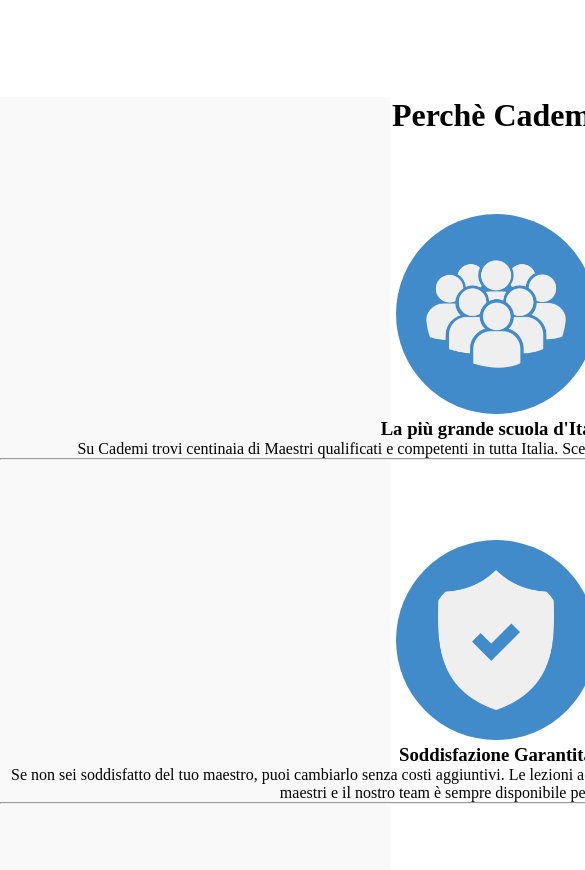
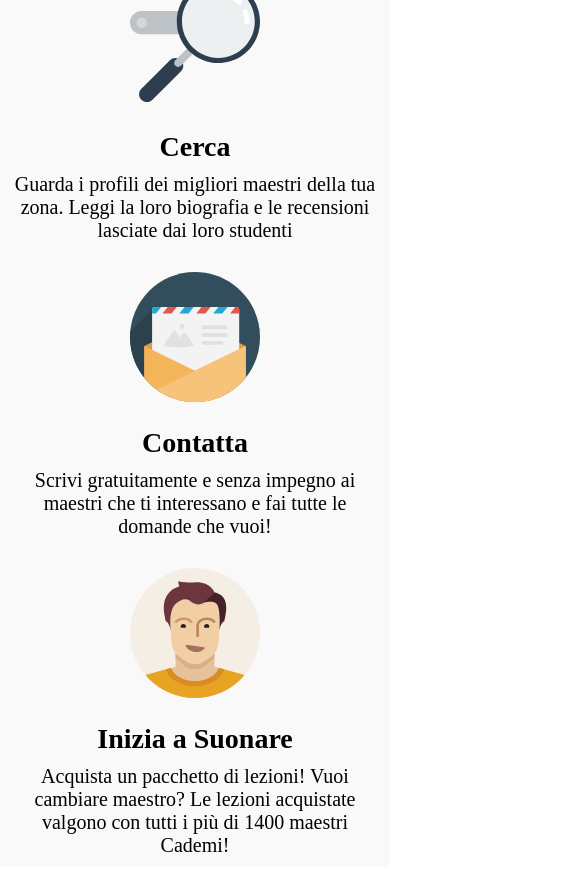
Before and after one commit to sabrina-fontana/html-css-resp-wannabe-12bool, a plain HTML site: page index.html in a window 390 px wide. Shown: the part 833-1703 px from the top of the page, 585 px wide, since content can reach past the window. Drawn offline with Linux system fonts and the light colour scheme.

Commit message:
wannabe responsive

```diff
--- a/css/style.css
+++ b/css/style.css
@@ -1,63 +1,20 @@
-.row {
-  width: 992px;
-  margin-left: auto;
-  margin-right: auto;
-  margin-top: 100px;
+div.container {
+  text-align: center;
+  margin-top: 20px;
 }
 
-/* BLOCCO LEZIONI */
-#lezioni .row>.left,
-#lezioni .row>.right {
-  width: 50%;
-  float: left;
+h1 {
+  padding: 15px 0;
 }
 
-#lezioni .row img {
-  /* per centrare orizzontalmente */
-  display: block;
-  margin-right: auto;
-  margin-left: auto;
+div * {
+  padding: 10px;
 }
 
-#lezioni {
-  text-align: center;
-}
-
-/* BLOCCO STEPS */
-#steps .row>.left,
-#steps .row>.central,
-#steps .row>.right {
-  float: left;
-  width: 33%;
-}
-
-#steps {
-  text-align: center;
-}
-
-/* BLOCCO PERCHE */
-#why {
-  text-align: center;
-}
-
-#why .row>.first,
-#why .row>.second,
-#why .row>.third {
-  width: 100%;
-  margin-top: 80px;
-}
-
-#why .row img {
+#why img {
   background-color: #428bca;
   border-radius: 50%;
   padding: 30px;
-}
-
-/* COMMON */
-.row::after {
-  content: '';
-  display: table;
-  clear: both;
 }
 
 .container.grey {
@@ -68,6 +25,43 @@ img {
   height: 200px;
 }
 
-.clear {
-  clear: both;
+/* MEDIA QUERY */
+@media screen and (min-width: 768px) and (max-width: 991px) {
+  h3 {
+    font-size: 25px;
+  }
+
+  div * {
+    padding: 15px;
+  }
+
+  img {
+    height: 160px;
+  }
+
+  #why img {
+    height: 140px;
+    padding: 12px;
+  }
 }
+
+
+@media screen and (max-width: 767px) {
+  body {
+    font-size: 20px;
+  }
+
+  h3 {
+    font-size: 28px;
+  }
+
+  img {
+    height: 150px;
+  }
+
+  #why img {
+    height: 120px;
+    padding: 12px;
+  }
+
+}
--- a/index.html
+++ b/index.html
@@ -9,63 +9,55 @@
   </head>
   <body>
     <div id="lezioni" class="container">
-      <div class="row">
       <h1>Lezioni dove vuoi tu</h1>
-        <div class="left">
+      <div class="col-lg-6 col-xs-12">
         <img src="img/icon/maps.png" alt="">
         <h3>A casa tua</h3>
         Scegli il tuo maestro preferito e prenota la prima lezione a casa tua, a casa del maestro o nel suo studio
       </div>
-        <div class="right">
+      <div class="col-lg-6 col-xs-12">
         <img src="img/icon/screen.png" alt="">
         <h3>Online</h3>
         Impara senza muoverti da casa! Scegli da una vastissima lista di maestri abilitati all'insegnamento online, senza doverti preoccupare di distanze e spostamenti
       </div>
     </div>
-    </div>
 
     <div id="steps" class="container grey">
-      <div class="row">
       <h1>Come Funziona</h1>
-        <div class="left">
+      <div class="col-lg-4 col-md-6 col-xs-12">
         <img src="img/search.svg" alt="">
         <h3>Cerca</h3>
         Guarda i profili dei migliori maestri della tua zona. Leggi la loro biografia e le recensioni lasciate dai loro studenti
       </div>
-        <div class="central">
+      <div class="col-lg-4 col-md-6 col-xs-12">
         <img src="img/letter.svg" alt="">
         <h3>Contatta</h3>
         Scrivi gratuitamente e senza impegno ai maestri che ti interessano e fai tutte le domande che vuoi!
       </div>
-        <div class="right">
+      <div class="col-lg-4 col-md-12 col-xs-12">
         <img src="img/male.svg" alt="">
         <h3>Inizia a Suonare</h3>
         Acquista un pacchetto di lezioni! Vuoi cambiare maestro? Le lezioni acquistate valgono con tutti i più di 1400 maestri Cademi!
       </div>
     </div>
-    </div>
 
     <div id="why" class="container grey">
-      <div class="row">
       <h1>Perchè Cademi</h1>
-        <div class="first">
+      <div class="col-lg-12">
         <img src="img/icon/profile.png" alt="">
         <h3>La più grande scuola d'Italia</h3>
         Su Cademi trovi centinaia di Maestri qualificati e competenti in tutta Italia. Scegli quello più adatto a te e contattali senza impegno
-          <hr>
       </div>
-        <div class="second">
+      <div class="col-lg-12">
         <img src="img/icon/secure.png" alt="">
         <h3>Soddisfazione Garantita</h3>
         Se non sei soddisfatto del tuo maestro, puoi cambiarlo senza costi aggiuntivi. Le lezioni acquistate su Cademi possono essere utilizzate con tutti i nostri maestri e il nostro team è sempre disponibile per darti un consiglio!
-          <hr>
       </div>
-        <div class="third">
+      <div class="col-lg-12">
         <img src="img/icon/flex.png" alt="">
         <h3>Flessibile e Conveniente</h3>
         Cademi non ha alcun costo d’iscrizione a differenza delle scuole di musica tradizionali. Inoltre, sei tu a scegliere dove fare lezione e gli orari delle tue lezioni.
       </div>
     </div>
-    </div>
   </body>
 </html>
```
Lines whose indentation alone changed are shown as unchanged.
